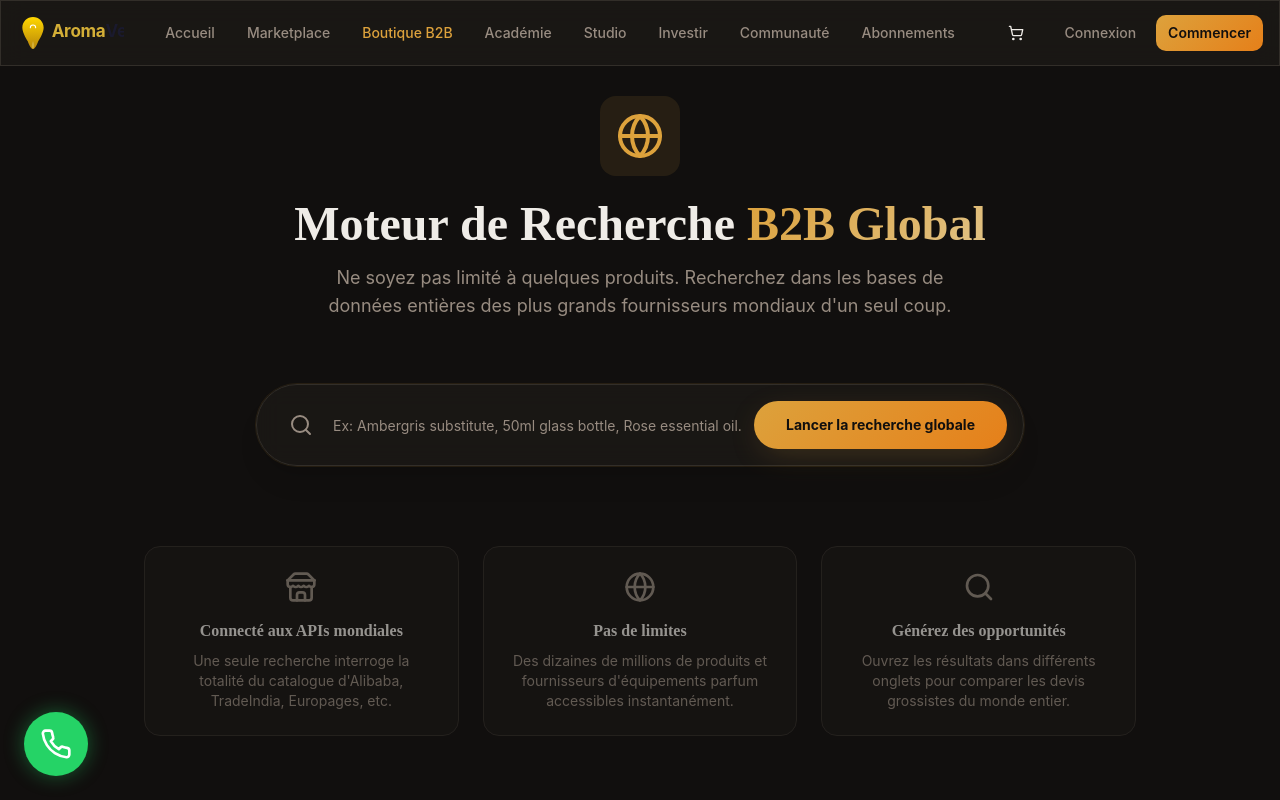
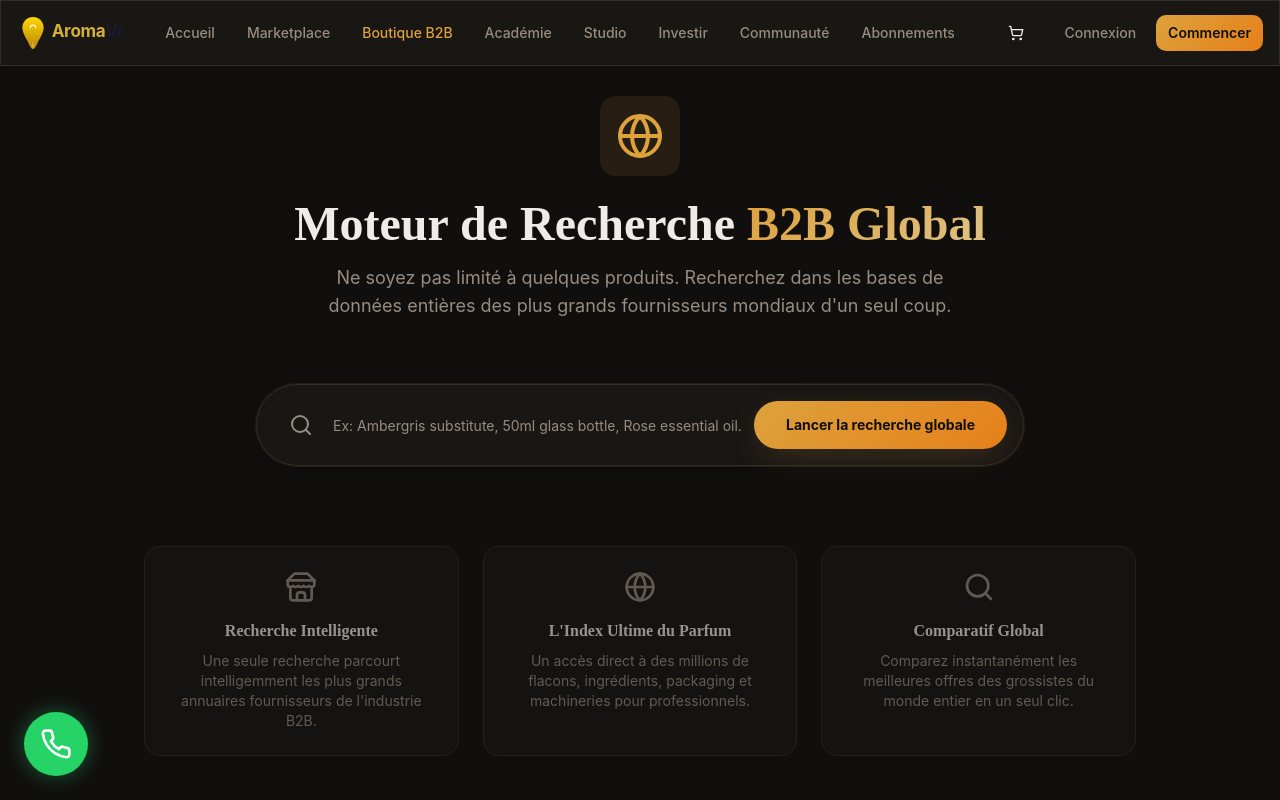
Before and after one commit to mohamedaidal60-hub/aroma-verse, a React (Vite) app: page /store in a window 1280 px wide. Shown: the top 800 px of the page. Built offline with nearby package versions, Linux system fonts and the light colour scheme; the HTML template or start-up script is replaced by a standard one.

Commit message:
refactor: apply white label logic eliminating 3rd party API mentions and expanding admin vision

```diff
--- a/src/pages/Academy.tsx
+++ b/src/pages/Academy.tsx
@@ -44,7 +44,7 @@ const Academy = () => {
     setChemData(null);
     try {
       const response = await fetch(`https://pubchem.ncbi.nlm.nih.gov/rest/pug/compound/name/${encodeURIComponent(chemQuery)}/property/MolecularFormula,MolecularWeight,IUPACName,CanonicalSMILES/JSON`);
-      if (!response.ok) throw new Error("Molécule non trouvée dans la base de données gouvernementale NIH PubChem.");
+      if (!response.ok) throw new Error("Introuvable");
 
       const data = await response.json();
       if (data.PropertyTable && data.PropertyTable.Properties && data.PropertyTable.Properties.length > 0) {
@@ -56,7 +56,7 @@ const Academy = () => {
       }
     } catch (err: any) {
       setChemError(err.message);
-      toast.error("Échec de la recherche PubMed");
+      toast.error("Erreur d'analyse moléculaire");
     } finally {
       setChemLoading(false);
     }
@@ -87,8 +87,8 @@ const Academy = () => {
               </div>
               <div className="relative z-10 flex flex-col md:flex-row gap-6">
                 <div className="flex-1">
-                  <h2 className="text-2xl font-bold flex items-center gap-2 mb-2"><Beaker className="text-primary"/> Laboratoire PubChem (API Live)</h2>
-                  <p className="text-muted-foreground mb-6 text-sm">Interrogez directement et gratuitement la plus grande base de données de chimie au monde (NIH U.S.) pour analyser vos molécules odorantes (ex: <i>Linalool, Coumarin, Vanillin, Geraniol</i>).</p>
+                  <h2 className="text-2xl font-bold flex items-center gap-2 mb-2"><Beaker className="text-primary"/> AromaVerse Laboratoire Moléculaire</h2>
+                  <p className="text-muted-foreground mb-6 text-sm">Interrogez notre base de données scientifique pour analyser vos molécules odorantes (ex: <i>Linalool, Coumarin, Vanillin, Geraniol</i>).</p>
 
                   <form onSubmit={handlePubChemSearch} className="flex items-center gap-2 mb-4">
                     <Input placeholder="Nom de la molécule (en anglais)..." value={chemQuery} onChange={e => setChemQuery(e.target.value)} className="bg-secondary/50 border-primary/20 flex-1" />
@@ -97,7 +97,7 @@ const Academy = () => {
                     </Button>
                   </form>
 
-                  {chemError && <div className="text-destructive flex items-center gap-2 text-sm bg-destructive/10 p-3 rounded-lg"><AlertCircle size={16}/> {chemError}</div>}
+                  {chemError && <div className="text-destructive flex items-center gap-2 text-sm bg-destructive/10 p-3 rounded-lg"><AlertCircle size={16}/> Molécule introuvable dans nos bases de données.</div>}
                 </div>
 
                 {chemData && (
--- a/src/pages/Community.tsx
+++ b/src/pages/Community.tsx
@@ -40,19 +40,21 @@ export default function Community() {
               </div>
             </div>
 
-            <div className="glass-card p-8 rounded-2xl border-primary/20 hover:border-primary/50 transition-colors cursor-pointer group bg-primary/5">
+            {(localStorage.getItem("adminAuth") === "true" ? ["Europe", "Afrique", "Asie", "Amérique", "Océanie"] : [continent]).map(cont => (
+              <div key={cont} className="glass-card p-8 rounded-2xl border-primary/20 hover:border-primary/50 transition-colors cursor-pointer group bg-primary/5">
                 <div className="w-16 h-16 bg-gradient-gold shadow-gold rounded-full flex items-center justify-center text-white mb-6 group-hover:scale-110 transition-transform relative">
                   <MapPin size={32} />
                 </div>
-              <h2 className="text-2xl font-bold mb-2">Canal {continent}</h2>
-              <p className="text-muted-foreground mb-6">Un réseau exclusif détecté selon votre position. Idéal pour partager des données sur les fournisseurs locaux, régulations régionales (IFRA) et logistique proche.</p>
+                <h2 className="text-2xl font-bold mb-2">Canal {cont}</h2>
+                <p className="text-muted-foreground mb-6">Réseau exclusif détecté selon la position. Partagez des données sur les fournisseurs locaux, régulations et logistique proche.</p>
                 <div className="bg-secondary p-4 rounded-xl flex items-center justify-between">
                   <div className="flex -space-x-4">
                     {[5,6,7].map(i => <img key={i} src={`https://source.unsplash.com/100x100/?face,${i}`} className="w-10 h-10 rounded-full border-2 border-background" />)}
                   </div>
-                <span className="text-sm font-bold text-primary">Connecter ({continent})</span>
+                  <span className="text-sm font-bold text-primary">Connecter ({cont})</span>
                 </div>
               </div>
+            ))}
           </div>
         </div>
       </main>
--- a/src/pages/Pricing.tsx
+++ b/src/pages/Pricing.tsx
@@ -42,7 +42,14 @@ export default function Pricing() {
         <div className="container mx-auto px-4 max-w-4xl">
           <div className="text-center mb-16">
             <h1 className="text-4xl font-display font-bold mb-4">Plans et <span className="text-gradient-gold">Abonnements</span></h1>
-            <p className="text-muted-foreground text-lg mb-2">Les tarifs professionnels s'adaptent équitablement à votre région : <strong className="text-primary">{continent}</strong></p>
+            {localStorage.getItem("adminAuth") === "true" ? (
+                <div className="bg-primary/10 border border-primary text-primary p-4 rounded-xl max-w-2xl mx-auto mb-4">
+                    <strong>Vue Admin:</strong> Les prix sont dynamiques selon l'IP : Afrique (10€), Asie/AmS (20€), Europe/AmN/Océanie (30€).<br/>
+                    Le client voit actuellement l'offre pour : <strong className="text-foreground">{continent}</strong>
+                </div>
+            ) : (
+                <p className="text-muted-foreground text-lg mb-2">Les tarifs professionnels s'adaptent équitablement à votre région : <strong className="text-primary">{continent}</strong></p>
+            )}
           </div>
 
           <div className="grid grid-cols-1 md:grid-cols-2 gap-8">
--- a/src/pages/Store.tsx
+++ b/src/pages/Store.tsx
@@ -104,18 +104,18 @@ const Store = () => {
             <div className="grid grid-cols-1 md:grid-cols-3 gap-6 opacity-60 pointer-events-none mt-20">
                 <div className="glass-card p-6 rounded-2xl flex flex-col items-center text-center">
                     <StoreIcon size={32} className="mb-4 text-muted-foreground" />
-                    <h3 className="font-bold mb-2">Connecté aux APIs mondiales</h3>
-                    <p className="text-sm text-muted-foreground">Une seule recherche interroge la totalité du catalogue d'Alibaba, TradeIndia, Europages, etc.</p>
+                    <h3 className="font-bold mb-2">Recherche Intelligente</h3>
+                    <p className="text-sm text-muted-foreground">Une seule recherche parcourt intelligemment les plus grands annuaires fournisseurs de l'industrie B2B.</p>
                 </div>
                 <div className="glass-card p-6 rounded-2xl flex flex-col items-center text-center">
                     <Globe size={32} className="mb-4 text-muted-foreground" />
-                    <h3 className="font-bold mb-2">Pas de limites</h3>
-                    <p className="text-sm text-muted-foreground">Des dizaines de millions de produits et fournisseurs d'équipements parfum accessibles instantanément.</p>
+                    <h3 className="font-bold mb-2">L'Index Ultime du Parfum</h3>
+                    <p className="text-sm text-muted-foreground">Un accès direct à des millions de flacons, ingrédients, packaging et machineries pour professionnels.</p>
                 </div>
                 <div className="glass-card p-6 rounded-2xl flex flex-col items-center text-center">
                     <Search size={32} className="mb-4 text-muted-foreground" />
-                    <h3 className="font-bold mb-2">Générez des opportunités</h3>
-                    <p className="text-sm text-muted-foreground">Ouvrez les résultats dans différents onglets pour comparer les devis grossistes du monde entier.</p>
+                    <h3 className="font-bold mb-2">Comparatif Global</h3>
+                    <p className="text-sm text-muted-foreground">Comparez instantanément les meilleures offres des grossistes du monde entier en un seul clic.</p>
                 </div>
             </div>
           )}
```
Lines whose indentation alone changed are shown as unchanged.
